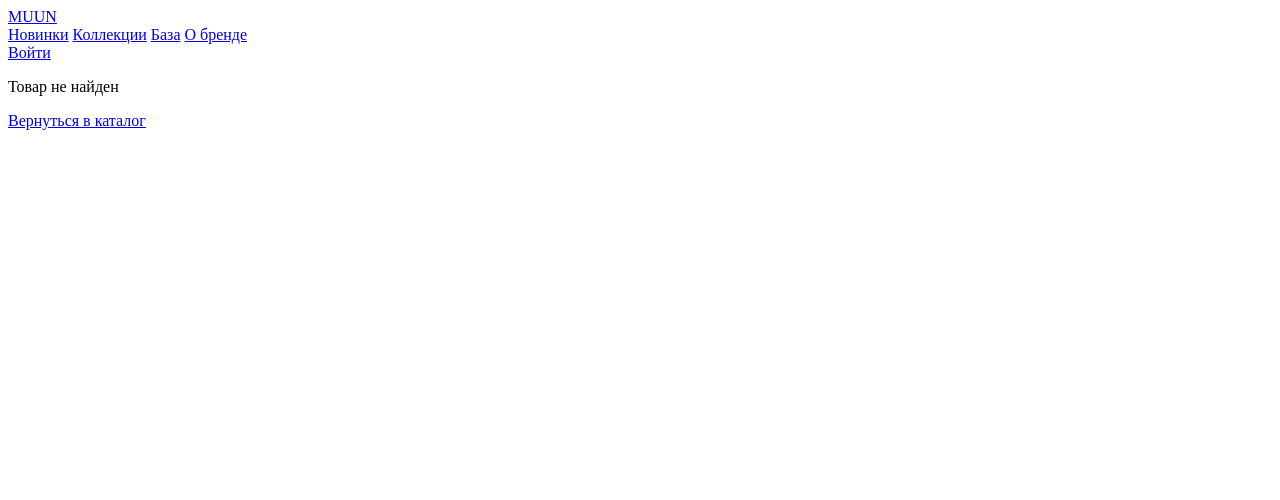
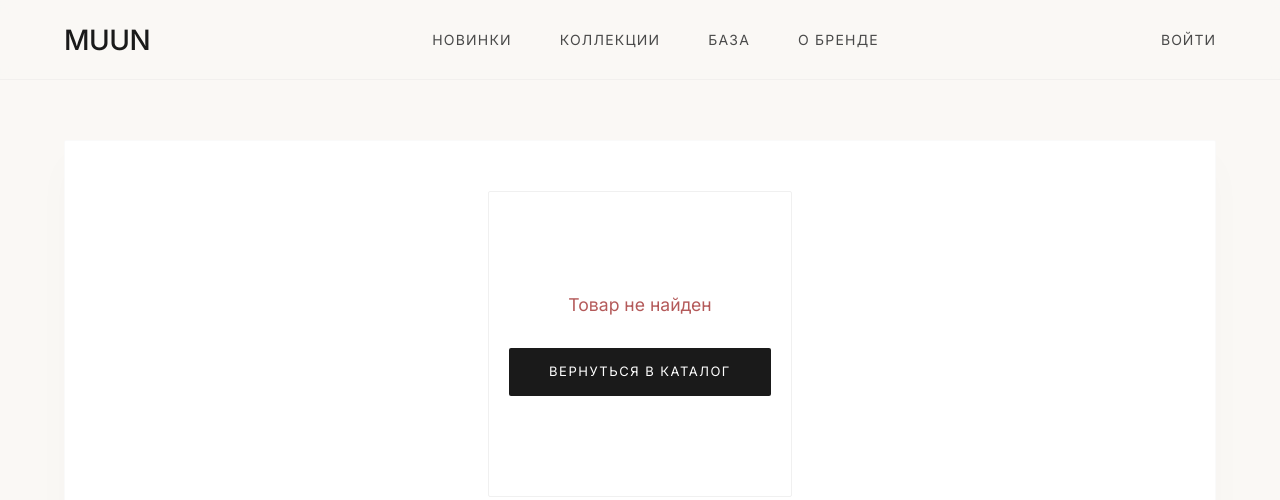
Before and after one commit to KseniyaBoychenko2023/muun-shop, a website: page public/product.html in a window 1280 px wide. Drawn offline with Linux system fonts and the light colour scheme; the site is published under a folder, as on GitHub Pages, so addresses that start at the root find nothing; no server answers.

Commit message:
пути

```diff
--- a/public/product.html
+++ b/public/product.html
@@ -7,8 +7,8 @@
     <title>MUUN</title>
     <link rel="icon" type="image/x-icon" href="../pic/favicon.png">
     <link href="https://fonts.googleapis.com/css2?family=Inter:wght@300;400;500;600&display=swap" rel="stylesheet">
-    <link href="/css/style.css" type="text/css" rel="stylesheet">
-    <link href="/css/product.css" type="text/css" rel="stylesheet">
+    <link href="../css/style.css" type="text/css" rel="stylesheet">
+    <link href="../css/product.css" type="text/css" rel="stylesheet">
 </head>
 
 <body>
```
Also changed, not shown: 1 other file.
